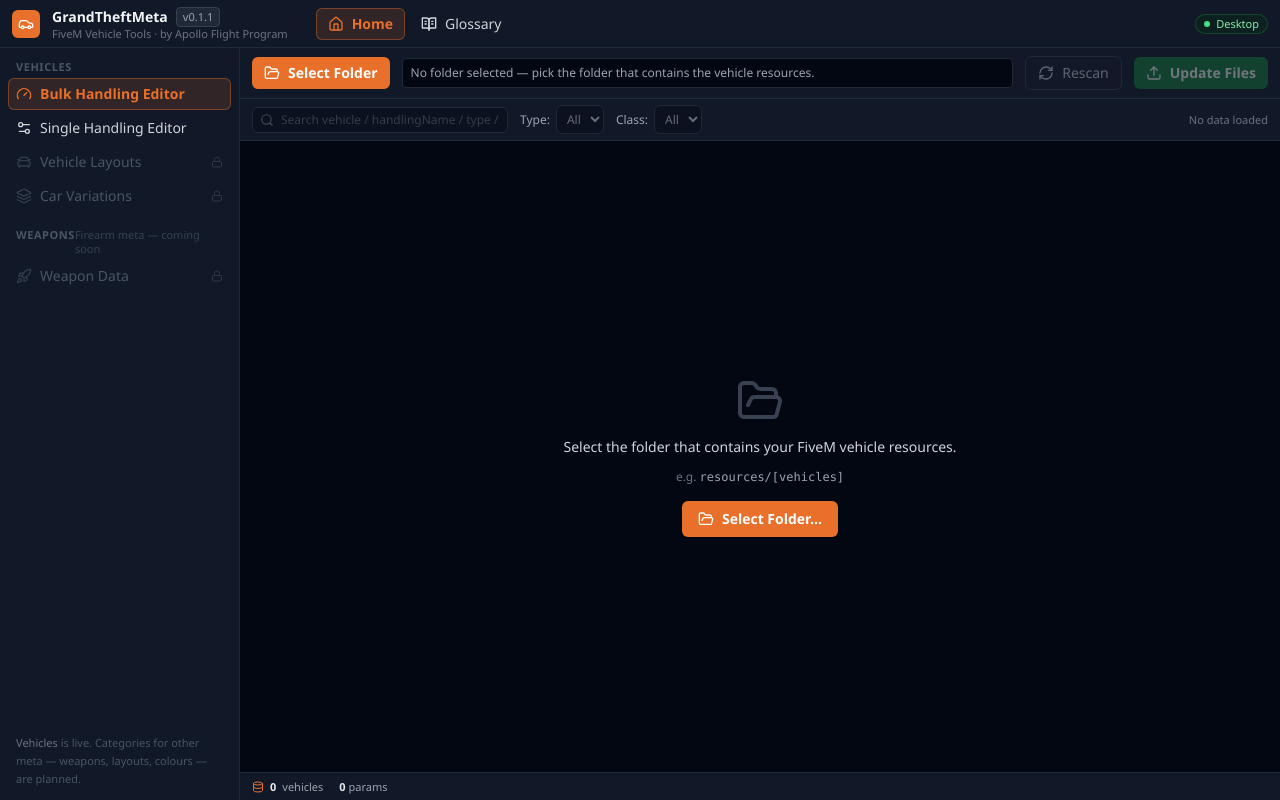
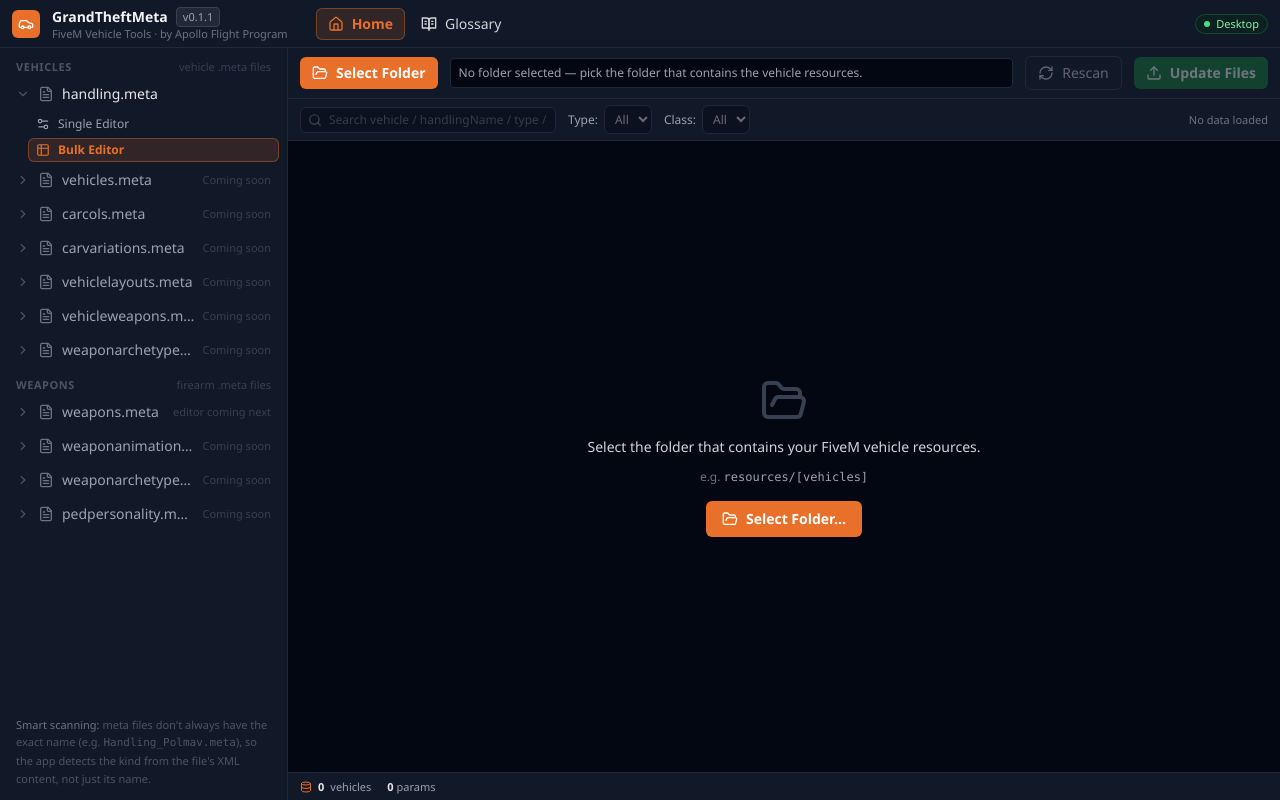
Before and after one commit to yossebastiands/GrandTheftMeta, a React (Vite) app in the folder app/: page / in a window 1280 px wide. Built offline with nearby package versions, Linux system fonts and the light colour scheme.

Commit message:
Sidebar: category > meta-file > Single/Bulk tree per Design.md (Vehicles & Weapons); handling live, rest placeholders

```diff
--- a/app/src/App.tsx
+++ b/app/src/App.tsx
@@ -2,7 +2,7 @@
 import { AlertTriangle, Car, FolderOpen, Loader2 } from "lucide-react";
 import FilterBar from "./ui/FilterBar";
 import Navbar from "./ui/Navbar";
-import Sidebar, { type EditorId } from "./ui/Sidebar";
+import Sidebar, { type EditorMode } from "./ui/Sidebar";
 import StatusBar from "./ui/StatusBar";
 import Toast, { type ToastData } from "./ui/Toast";
 import Toolbar from "./ui/Toolbar";
@@ -31,8 +31,8 @@
   const [classFilter, setClassFilter] = useState("ALL");
   const [scanId, setScanId] = useState(0);
   const [view, setView] = useState<"home" | "glossary">("home");
-  // Which editor is active in the left Editors sidebar (Vehicles category).
-  const [editor, setEditor] = useState<EditorId>("handling");
+  // Which editor is active in the left sidebar (Handling.meta → Bulk/Single).
+  const [editor, setEditor] = useState<EditorMode>("bulk");
   const [toast, setToast] = useState<ToastData | null>(null);
   const toastTimer = useRef<number | null>(null);
 
@@ -287,7 +287,7 @@
       <div className="relative min-h-0 min-w-0 flex-1 overflow-hidden">
         <div className={view === "home" ? "absolute inset-0 flex flex-col" : "hidden"}>
           <div className="flex min-h-0 min-w-0 flex-1 overflow-hidden">
-            <Sidebar active={editor} onSelect={setEditor} />
+            <Sidebar activeMode={editor} onSelect={setEditor} />
             <main className="flex min-h-0 min-w-0 flex-1 flex-col">
       <Toolbar
         folder={folder}
@@ -301,7 +301,7 @@
         onUpdate={() => void handleUpdate()}
       />
 
-      {editor === "handling" && (
+      {editor === "bulk" && (
         <FilterBar
           search={search}
           onSearch={setSearch}
--- a/app/src/ui/Sidebar.tsx
+++ b/app/src/ui/Sidebar.tsx
@@ -1,120 +1,273 @@
-import type { ReactNode } from "react";
+import { useState, type ReactNode } from "react";
 import {
-  CarFront,
-  Gauge,
-  Layers,
+  ChevronDown,
+  FileText,
   Lock,
-  Rocket,
   Settings2,
+  Table2,
 } from "lucide-react";
 
-export type EditorId = "handling" | "single";
+/** The two ways a meta file can be edited. */
+export type EditorMode = "bulk" | "single";
 
-interface NavItem {
-  id: string;
+interface ModeDef {
+  id: EditorMode;
   label: string;
   icon: ReactNode;
-  disabled?: boolean;
-  hint?: string;
+  available: boolean;
+  hint: string;
+}
+
+interface MetaPanel {
+  /** Stable id (also the "smart" family key used by the scanner). */
+  id: string;
+  /** Canonical file name shown in the tree. */
+  file: string;
+  /** Short friendly name. */
+  label: string;
+  /** Human note about the smart file-name matching. */
+  aliasHint: string;
+  /** Status shown next to the panel when nothing is available yet. */
+  status?: string;
+  modes: ModeDef[];
 }
 
 interface Category {
+  id: string;
   label: string;
-  note?: string;
-  items: NavItem[];
+  note: string;
+  panels: MetaPanel[];
 }
 
-// Categories of meta editors. VEHICLES is live; WEAPONS (firearm .meta files,
-// e.g. weaponarchetypes.meta — NOT vehicle-mounted weapons) and others follow.
+const soon = (mode: EditorMode, hint: string): ModeDef => ({
+  id: mode,
+  label: mode === "bulk" ? "Bulk Editor" : "Single Editor",
+  icon: mode === "bulk" ? <Table2 className="h-3.5 w-3.5" /> : <Settings2 className="h-3.5 w-3.5" />,
+  available: false,
+  hint,
+});
+
+const BOTH_SOON = "Coming soon";
+const BOTH = (): ModeDef[] => [
+  {
+    id: "single",
+    label: "Single Editor",
+    icon: <Settings2 className="h-3.5 w-3.5" />,
+    available: true,
+    hint: "Edit one entry at a time",
+  },
+  {
+    id: "bulk",
+    label: "Bulk Editor",
+    icon: <Table2 className="h-3.5 w-3.5" />,
+    available: true,
+    hint: "Edit all entries in one table",
+  },
+];
+
+// Category → meta panels → Single/Bulk.
+// File names vary wildly in the wild (Handling_Polmav.meta, …), so scanning is
+// content-driven ("smart"): each panel id below is a *kind*, matched by a set of
+// file-name patterns AND by the XML shapes found inside (future work per kind).
 const CATEGORIES: Category[] = [
   {
+    id: "vehicles",
     label: "Vehicles",
-    items: [
+    note: "vehicle .meta files",
+    panels: [
       {
         id: "handling",
-        label: "Bulk Handling Editor",
-        icon: <Gauge className="h-4 w-4" />,
+        file: "handling.meta",
+        label: "Handling",
+        aliasHint: "matches handling.meta / handling_*.meta",
+        modes: BOTH(),
       },
       {
-        id: "single",
-        label: "Single Handling Editor",
-        icon: <Settings2 className="h-4 w-4" />,
+        id: "vehicles",
+        file: "vehicles.meta",
+        label: "Vehicles",
+        aliasHint: "matches vehicles.meta / vehicles_*.meta",
+        status: BOTH_SOON,
+        modes: [soon("single", BOTH_SOON), soon("bulk", BOTH_SOON)],
       },
       {
-        id: "layouts",
-        label: "Vehicle Layouts",
-        icon: <CarFront className="h-4 w-4" />,
-        disabled: true,
-        hint: "Coming soon",
+        id: "carcols",
+        file: "carcols.meta",
+        label: "Car Colours",
+        aliasHint: "matches carcols*.meta",
+        status: BOTH_SOON,
+        modes: [soon("single", BOTH_SOON), soon("bulk", BOTH_SOON)],
       },
       {
-        id: "variations",
+        id: "carvariations",
+        file: "carvariations.meta",
         label: "Car Variations",
-        icon: <Layers className="h-4 w-4" />,
-        disabled: true,
-        hint: "Coming soon",
+        aliasHint: "matches carvariations*.meta",
+        status: BOTH_SOON,
+        modes: [soon("single", BOTH_SOON), soon("bulk", BOTH_SOON)],
+      },
+      {
+        id: "vehiclelayouts",
+        file: "vehiclelayouts.meta",
+        label: "Vehicle Layouts",
+        aliasHint: "matches vehiclelayouts*.meta",
+        status: BOTH_SOON,
+        modes: [soon("single", BOTH_SOON), soon("bulk", BOTH_SOON)],
+      },
+      {
+        id: "vehicleweapons",
+        file: "vehicleweapons.meta",
+        label: "Vehicle Weapons",
+        aliasHint: "matches vehicleweapons_*.meta",
+        status: BOTH_SOON,
+        modes: [soon("single", BOTH_SOON), soon("bulk", BOTH_SOON)],
+      },
+      {
+        id: "veh_weaponarchetypes",
+        file: "weaponarchetypes.meta",
+        label: "Weapon Archetypes",
+        aliasHint: "vehicle-mounted weapon archetypes",
+        status: BOTH_SOON,
+        modes: [soon("single", BOTH_SOON), soon("bulk", BOTH_SOON)],
       },
     ],
   },
   {
+    id: "weapons",
     label: "Weapons",
-    note: "Firearm meta — coming soon",
-    items: [
+    note: "firearm .meta files",
+    panels: [
       {
         id: "weapons",
-        label: "Weapon Data",
-        icon: <Rocket className="h-4 w-4" />,
-        disabled: true,
-        hint: "Coming soon",
+        file: "weapons.meta",
+        label: "Weapons",
+        aliasHint: "matches weapons.meta / weapons_*.meta — scanner ready",
+        status: "editor coming next",
+        modes: [soon("single", "Scanner ready — editor in progress"), soon("bulk", "Scanner ready — editor in progress")],
+      },
+      {
+        id: "weaponanimations",
+        file: "weaponanimations.meta",
+        label: "Weapon Animations",
+        aliasHint: "matches weaponanimations*.meta",
+        status: BOTH_SOON,
+        modes: [soon("single", BOTH_SOON), soon("bulk", BOTH_SOON)],
+      },
+      {
+        id: "weaponarchetypes",
+        file: "weaponarchetypes.meta",
+        label: "Weapon Archetypes",
+        aliasHint: "firearm archetypes",
+        status: BOTH_SOON,
+        modes: [soon("single", BOTH_SOON), soon("bulk", BOTH_SOON)],
+      },
+      {
+        id: "pedpersonality",
+        file: "pedpersonality.meta",
+        label: "Ped Personality",
+        aliasHint: "matches pedpersonality*.meta",
+        status: BOTH_SOON,
+        modes: [soon("single", BOTH_SOON), soon("bulk", BOTH_SOON)],
       },
     ],
   },
 ];
 
+// The one meta panel actually wired to the editors right now.
+const ACTIVE_PANEL = "handling";
+
 interface SidebarProps {
-  active: EditorId;
-  onSelect: (id: EditorId) => void;
+  activeMode: EditorMode;
+  onSelect: (mode: EditorMode) => void;
 }
 
-export default function Sidebar({ active, onSelect }: SidebarProps) {
+export default function Sidebar({ activeMode, onSelect }: SidebarProps) {
+  // Which panels are expanded (dropdowns). Handling starts open.
+  const [open, setOpen] = useState<Set<string>>(() => new Set([ACTIVE_PANEL]));
+
+  const toggle = (id: string) =>
+    setOpen((prev) => {
+      const next = new Set(prev);
+      if (next.has(id)) next.delete(id);
+      else next.add(id);
+      return next;
+    });
+
   return (
-    <nav className="flex w-60 shrink-0 flex-col gap-4 overflow-y-auto border-r border-gray-800 bg-gray-900 px-2 py-3">
+    <nav className="flex w-72 shrink-0 flex-col gap-3 overflow-y-auto border-r border-gray-800 bg-gray-900 px-2 py-3">
       {CATEGORIES.map((cat) => (
-        <div key={cat.label}>
+        <div key={cat.id}>
           <div className="flex items-baseline justify-between px-2 pb-1">
             <span className="text-2xs font-semibold uppercase tracking-wider text-gray-600">
               {cat.label}
             </span>
-            {cat.note && (
-              <span className="text-2xs text-gray-700">{cat.note}</span>
-            )}
+            <span className="text-2xs text-gray-700">{cat.note}</span>
           </div>
+
           <ul className="flex flex-col gap-0.5">
-            {cat.items.map((item) => {
-              const isActive = !item.disabled && active === item.id;
+            {cat.panels.map((panel) => {
+              const expanded = open.has(panel.id);
+              const isActivePanel = panel.id === ACTIVE_PANEL;
               return (
-                <li key={item.id}>
+                <li key={panel.id} className="rounded-md">
+                  {/* Panel header (collapsible dropdown) */}
                   <button
                     type="button"
-                    disabled={item.disabled}
-                    title={item.hint}
-                    onClick={() => !item.disabled && onSelect(item.id as EditorId)}
-                    className={`flex w-full items-center gap-2 rounded-md px-2 py-1.5 text-left text-sm ${
-                      isActive
-                        ? "bg-accent/15 font-semibold text-accent ring-1 ring-inset ring-accent/40"
-                        : item.disabled
-                          ? "cursor-not-allowed text-gray-600"
-                          : "text-gray-300 hover:bg-gray-800"
+                    onClick={() => toggle(panel.id)}
+                    className={`flex w-full items-center gap-2 rounded-md px-2 py-1.5 text-left text-sm transition-colors ${
+                      isActivePanel
+                        ? "text-gray-200 hover:bg-gray-800"
+                        : "text-gray-400 hover:bg-gray-800/60"
                     }`}
+                    title={panel.aliasHint}
                   >
-                    <span className={item.disabled ? "opacity-60" : ""}>
-                      {item.icon}
-                    </span>
-                    <span className="truncate">{item.label}</span>
-                    {item.disabled && (
-                      <Lock className="ml-auto h-3 w-3 shrink-0 opacity-50" />
+                    <ChevronDown
+                      className={`h-3.5 w-3.5 shrink-0 text-gray-600 transition-transform ${
+                        expanded ? "" : "-rotate-90"
+                      }`}
+                    />
+                    <FileText className="h-4 w-4 shrink-0 text-gray-500" />
+                    <span className="truncate">{panel.file}</span>
+                    {panel.status && (
+                      <span className="ml-auto shrink-0 text-2xs text-gray-700">
+                        {panel.status}
+                      </span>
                     )}
                   </button>
+
+                  {expanded && (
+                    <ul className="mt-0.5 flex flex-col gap-0.5 pl-5">
+                      {panel.modes.map((mode) => {
+                        const isActive =
+                          mode.available && isActivePanel && activeMode === mode.id;
+                        return (
+                          <li key={mode.id}>
+                            <button
+                              type="button"
+                              disabled={!mode.available}
+                              title={mode.hint}
+                              onClick={() => mode.available && onSelect(mode.id)}
+                              className={`flex w-full items-center gap-2 rounded-md px-2 py-1 text-left text-xs ${
+                                isActive
+                                  ? "bg-accent/15 font-semibold text-accent ring-1 ring-inset ring-accent/40"
+                                  : mode.available
+                                    ? "text-gray-400 hover:bg-gray-800"
+                                    : "cursor-not-allowed text-gray-700"
+                              }`}
+                            >
+                              <span className={mode.available ? "" : "opacity-60"}>
+                                {mode.icon}
+                              </span>
+                              <span className="truncate">{mode.label}</span>
+                              {!mode.available && (
+                                <Lock className="ml-auto h-3 w-3 shrink-0 opacity-50" />
+                              )}
+                            </button>
+                          </li>
+                        );
+                      })}
+                    </ul>
+                  )}
                 </li>
               );
             })}
@@ -123,8 +276,9 @@
       ))}
 
       <div className="mt-auto px-2 text-2xs leading-relaxed text-gray-600">
-        <span className="text-gray-500">Vehicles</span> is live. Categories for
-        other meta — weapons, layouts, colours — are planned.
+        <span className="text-gray-500">Smart scanning:</span> meta files don't always have the
+        exact name (e.g. <span className="font-mono">Handling_Polmav.meta</span>), so the app
+        detects the kind from the file's XML content, not just its name.
       </div>
     </nav>
   );
```
